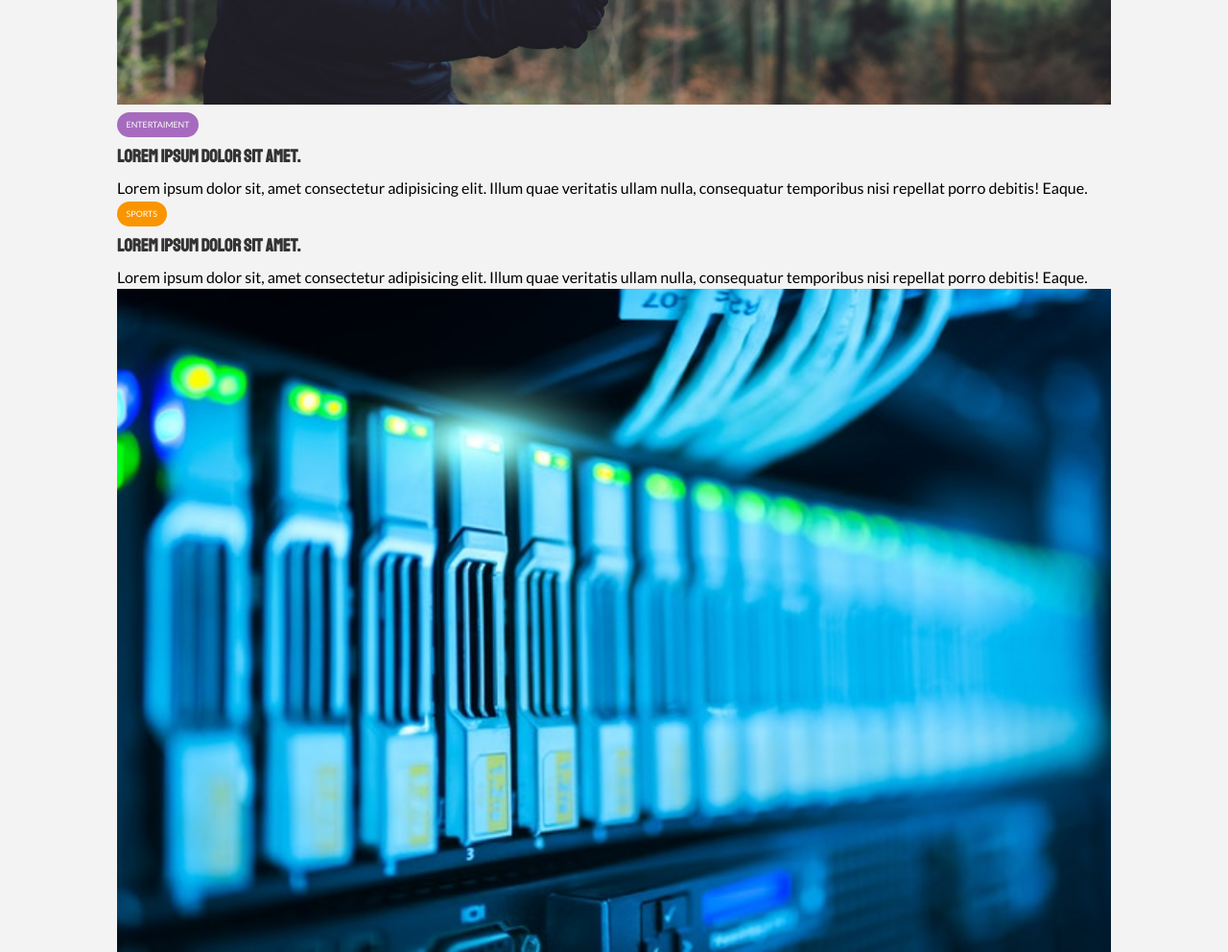
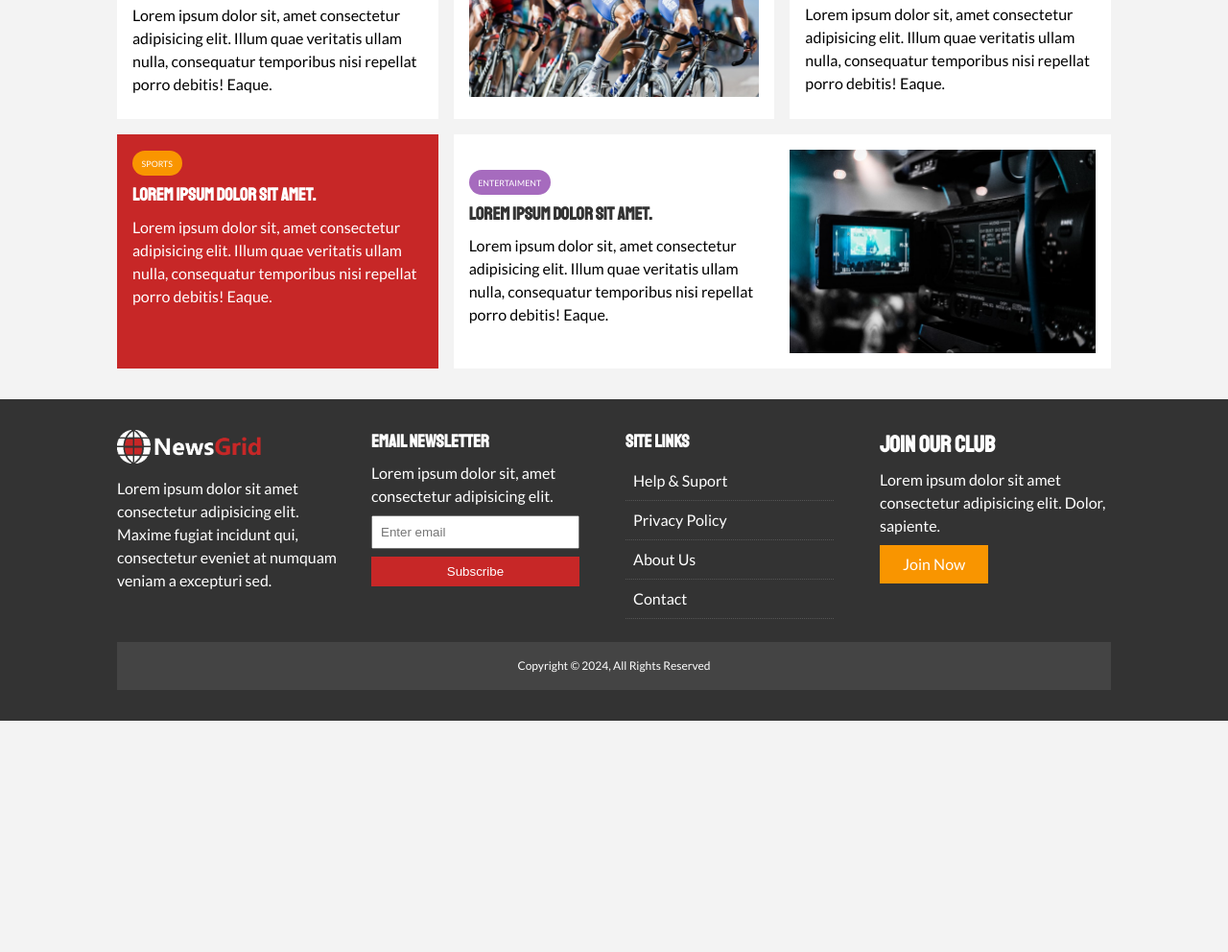
Before and after one commit to Adela-Ciucu/NewsGrid, a plain HTML site: page index.html in a window 1280 px wide. Shown: the part 1159-2151 px from the top of the page at 96% size. After the commit the page ends 1910 px from the top, so only its background shows below. Drawn offline with Linux system fonts and the light colour scheme.

Commit message:
Add files via upload
 Home article grid and footer in CSS.

```diff
--- a/css/style.css
+++ b/css/style.css
@@ -31,6 +31,10 @@
 
 ul {
     list-style: none;
+}
+
+p {
+    margin: 0.5rem 0;
 }
 
 img {
@@ -84,6 +88,47 @@
 
 .btn:hover {
     opacity: 0.9;
+}
+
+.card {
+   background: #fff;
+   padding: 1rem;
+}
+
+.bg-dark {
+    background: var(--dark-color);
+    color: #fff;
+}
+.bg-primary {
+    background: var(--primary-color);
+    color: #fff;
+}
+.bg-secondary {
+    background: var(--secondary-color);
+    color: #fff;
+}
+
+.bg-dark h1, .bg-dark h2, .bg-dark h3, .bg-dark a,
+.bg-primary h1, .bg-primary h2, .bg-primary h3, .bg-primary a,
+.bg-secondary h1, .bg-secondary h2, .bg-secondary h3, .bg-secondary a {
+    color: #fff;
+}
+
+.py-1 { padding: 1.5rem 0;}
+.py-2 { padding: 2rem 0;}
+.py-3 { padding: 3rem 0;}
+.p-1 { padding: 1.5rem;}
+.p-2 { padding: 2rem;}
+.p-3 { padding: 3rem;}
+
+.list li {
+    padding: 0.5rem;
+    border-bottom: 1px dotted #555;
+    width: 90%;
+}
+
+.list li a:hover {
+    color: var(--primary-color) !important;
 }
 
 #main-nav {
@@ -166,3 +211,59 @@
 #showcase .showcase-content p {
     margin-bottom: 1rem;
 }
+
+#home-articles .articles-container {
+    display: grid;
+    grid-template-columns: repeat(3, 1fr);
+    grid-gap: 1rem;
+}
+
+#home-articles .articles-container > *:first-child,
+#home-articles .articles-container > *:last-child {
+    display: grid;
+    grid-template-columns: repeat(2, 1fr);
+    grid-gap: 1rem;
+    align-items: center;
+    grid-column: 1 / span 2;
+}
+
+#home-articles .articles-container > *:last-child {
+    grid-column: 2 / span 2;
+}
+
+#main-footer {
+    background: var(--dark-color);
+    color: #fff;
+}
+
+#main-footer img {
+    width: 150px;
+}
+
+#main-footer a {
+    color: #fff;
+}
+
+#main-footer .footer-container {
+    display: grid;
+    grid-template-columns: repeat(4, 1fr);
+    grid-gap: 1.5rem;
+}
+
+#main-footer .footer-container > *:last-child {
+    background: #444;
+    grid-column: 1 / span 4;
+    padding: 0.5rem;
+    text-align: center;
+    font-size: 0.75rem;
+}
+
+#main-footer .footer-container input[type="email"] {
+    width: 90%;
+    padding: 0.5rem;
+    margin-bottom: 0.5rem;
+}
+
+#main-footer .footer-container input[type="submit"] {
+    width: 90%;
+}
--- a/index.html
+++ b/index.html
@@ -89,7 +89,7 @@
             </div>
           </article>
 
-          <article class="card">
+          <article class="card bg-dark">
             <div class="category category-sports">Sports</div>
             <h3><a href="./article.html">Lorem ipsum dolor sit amet.</a></h3>
             <p>
@@ -132,7 +132,7 @@
             </p>
           </article>
 
-          <article class="card">
+          <article class="card bg-primary">
             <div class="category category-sports">Sports</div>
             <h3><a href="./article.html">Lorem ipsum dolor sit amet.</a></h3>
             <p>
@@ -157,5 +157,45 @@
         </div>
       </div>
     </section>
+
+    <footer id="main-footer" class="py-2">
+      <div class="container footer-container">
+        <div>
+          <img src="./img/logo_light.png" alt="NewsGrid">
+          <p>Lorem ipsum dolor sit amet consectetur adipisicing elit. Maxime fugiat incidunt qui, consectetur eveniet at numquam veniam a excepturi sed.</p>
+        </div>
+
+        <div>
+          <h3>Email Newsletter</h3>
+          <p>Lorem ipsum dolor sit, amet consectetur adipisicing elit.</p>
+          <form>
+            <input type="email" placeholder="Enter email">
+            <input type="submit" value="Subscribe" class="btn btn-primary">
+          </form>
+        </div>
+
+        <div>
+          <h3>Site Links</h3>
+          <ul class="list">
+            <li><a href="#">Help & Suport</a></li>
+            <li><a href="#">Privacy Policy</a></li>
+            <li><a href="#">About Us</a></li>
+            <li><a href="#">Contact</a></li>
+          </ul>
+        </div>
+
+        <div>
+          <h2>Join Our Club</h2>
+          <p>Lorem ipsum dolor sit amet consectetur adipisicing elit. Dolor, sapiente.</p>
+          <a href="#" class="btn btn-secondary">Join Now</a>
+        </div>
+
+        <div>
+          <p>
+            Copyright &copy; 2024, All Rights Reserved
+          </p>
+        </div>
+      </div>
+    </footer>
   </body>
 </html>
```
